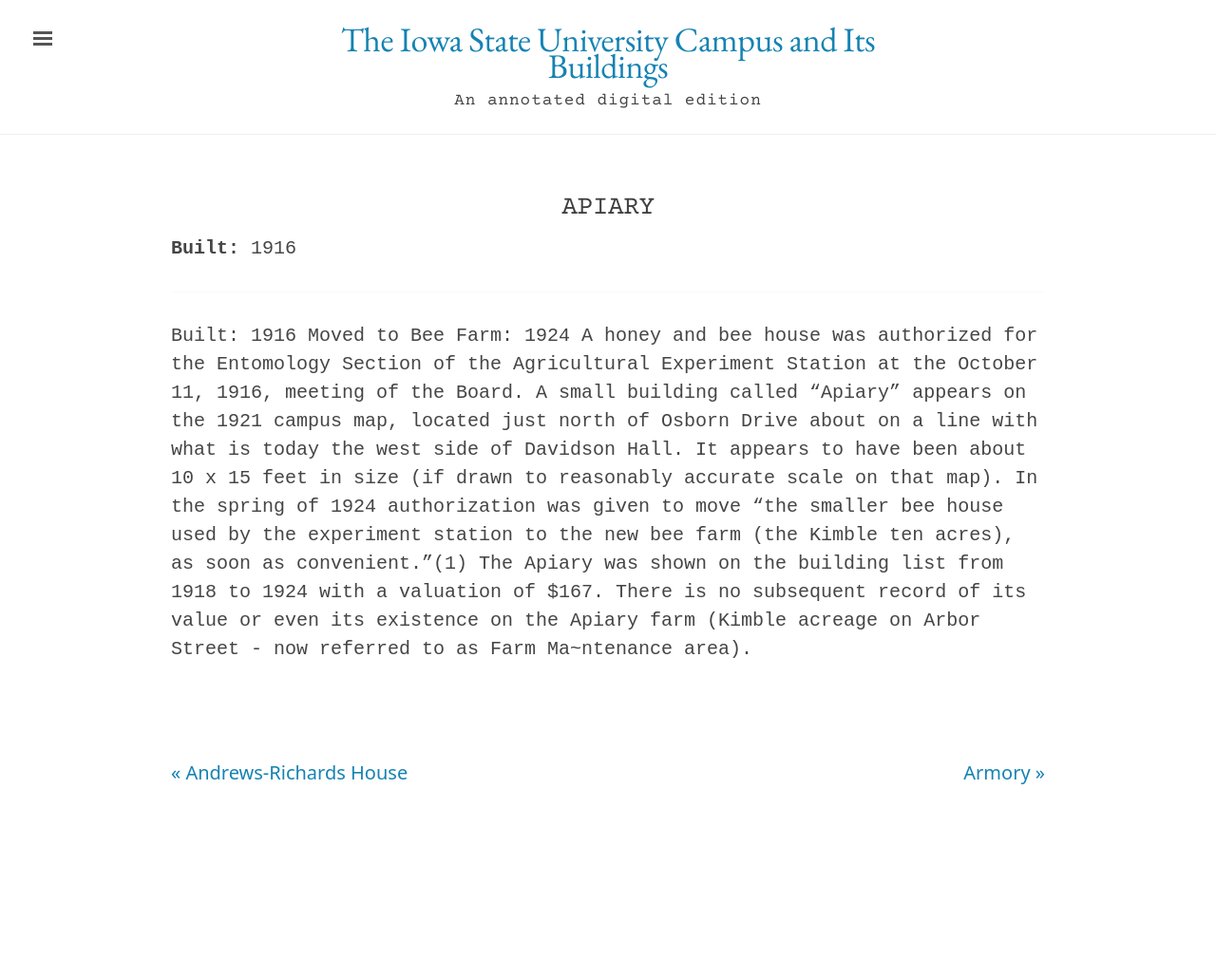
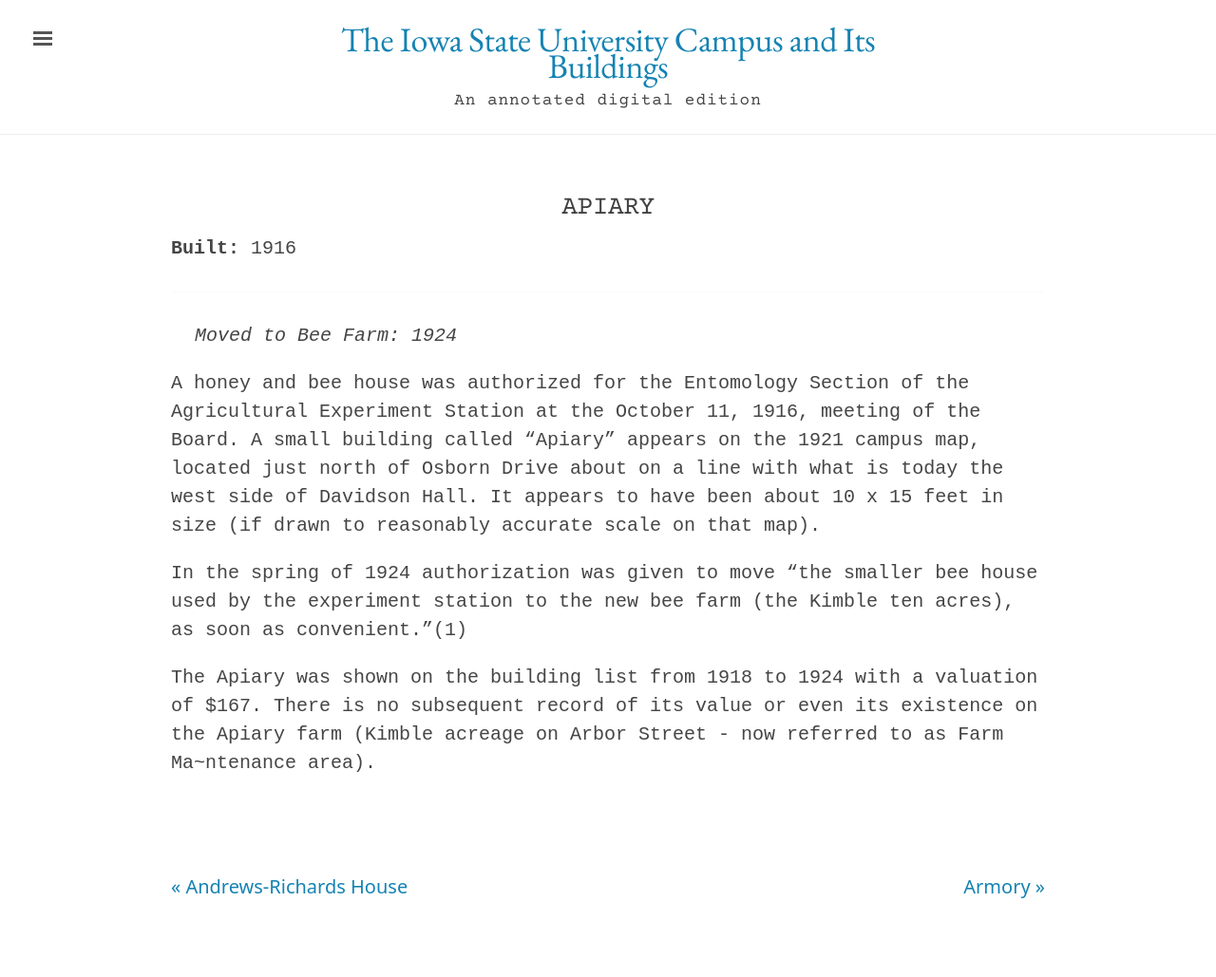
Before and after one commit to emanderson811/day-edition, a Jekyll site: the page built from _texts/buildings/013day-apiary.md, in a window 1280 px wide. Shown: the whole page at 95% size. Built offline with Jekyll 4.4.1, drawn with Linux system fonts in a browser that asks for light colours; before the commit the page ends 909 px from its top, so only the background shows below that.

Commit message:
Update 013day-apiary.md

```diff
--- a/_texts/buildings/013day-apiary.md
+++ b/_texts/buildings/013day-apiary.md
@@ -14,7 +14,10 @@
 ---
 ---
 
-Built: 1916 Moved to Bee Farm: 1924
+>Moved to Bee Farm: 1924
+
 A honey and bee house was authorized for the Entomology Section of the Agricultural Experiment Station at the October 11, 1916, meeting of the Board. A small building called "Apiary" appears on the 1921 campus map, located just north of Osborn Drive about on a line with what is today the west side of Davidson Hall. It appears to have been about 10 x 15 feet in size (if drawn to reasonably accurate scale on that map).
+
 In the spring of 1924 authorization was given to move "the smaller bee house used by the experiment station to the new bee farm (the Kimble ten acres), as soon as convenient."(1)
+
 The Apiary was shown on the building list from 1918 to 1924 with a valuation of $167. There is no subsequent record of its value or even its existence on the Apiary farm (Kimble acreage on Arbor Street - now referred to as Farm Ma~ntenance area).
```
